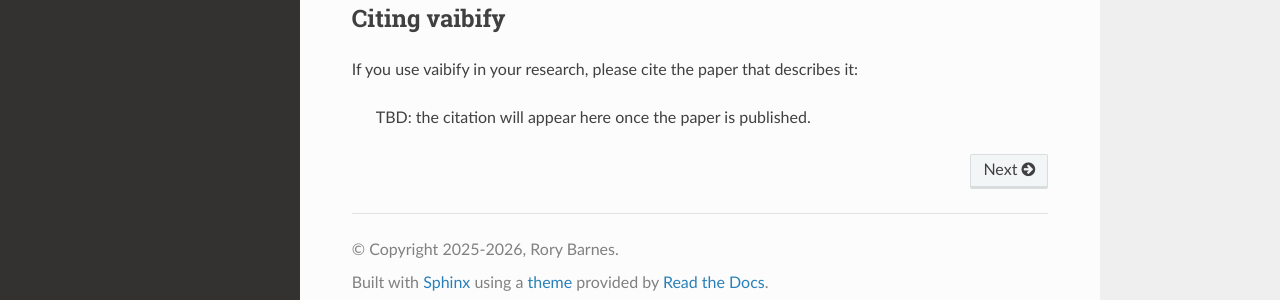
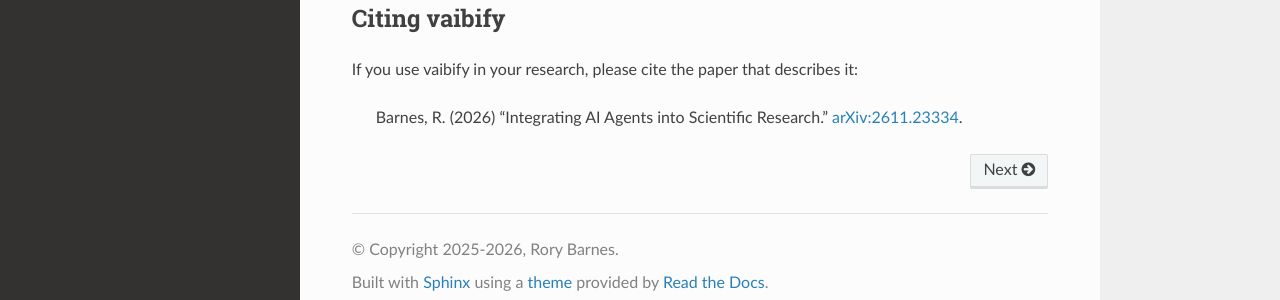
Before and after one commit to RoryBarnes/vaibify, a Sphinx documentation site: the page built from docs/index.rst, in a window 1280 px wide and 1293 px high. Shown: the part 974-1274 px from the top of the window. Built offline with Sphinx 7.4.7 and the Read the Docs theme 3.1.0, drawn with Linux system fonts in a browser that asks for light colours; the version number could not be read and is left out.

Commit message:
Cite the vaibify paper on the documentation site
The "Citing vaibify" section of the documentation index still read
TBD. It now gives the arXiv citation and links to the abstract page.
The README's citation also spelled the identifier 26011.23334; its link
already pointed at 2611.23334, so the text now agrees with the link.

Co-Authored-By: Claude Opus 5.5 <noreply@anthropic.com>

```diff
--- a/docs/index.rst
+++ b/docs/index.rst
@@ -48,4 +48,5 @@ Citing vaibify
 If you use vaibify in your research, please cite the paper that
 describes it:
 
-   TBD: the citation will appear here once the paper is published.
+   Barnes, R. (2026) "Integrating AI Agents into Scientific Research."
+   `arXiv:2611.23334 <https://arxiv.org/abs/2611.23334>`_.
```
Also changed, not shown: README.md (+1 -1 lines).
